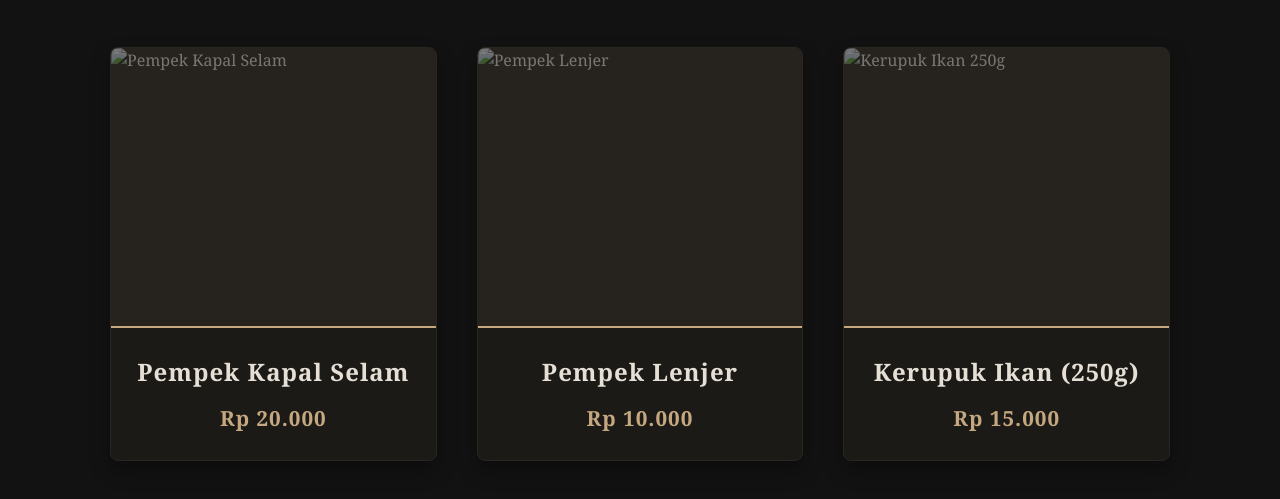
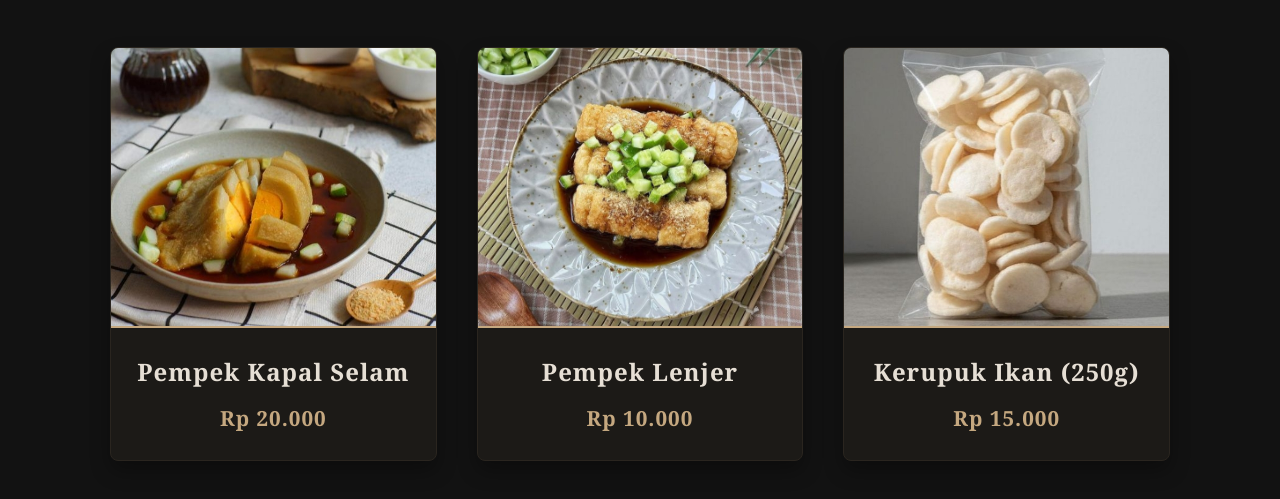
Before and after one commit to pradnya-mithzy/Pempek-Atelier, a plain HTML site: page index.html in a window 1280 px wide. Shown: the part 527-1026 px from the top of the page. Drawn offline with Linux system fonts and the light colour scheme.

Commit message:
Update index.html

```diff
--- a/index.html
+++ b/index.html
@@ -311,7 +311,7 @@
         <div class="menu-grid">
             <div class="menu-item">
                 <div class="menu-image-box">
-                    <img src="IMG_20260522_085139.JPG"alt="Pempek Kapal Selam" onerror="this.style.opacity='0.4';">
+                    <img src="IMG_20260522_085139.JPG.jpeg"alt="Pempek Kapal Selam" onerror="this.style.opacity='0.4';">
                 </div>
                 <div class="menu-details">
                     <h3>Pempek Kapal Selam</h3>
@@ -321,7 +321,7 @@
 
             <div class="menu-item">
                 <div class="menu-image-box">
-                    <img src="IMG_20260522_085129.JPG"alt="Pempek Lenjer" onerror="this.style.opacity='0.4';">
+                    <img src="IMG_20260522_085129.JPG.jpeg"alt="Pempek Lenjer" onerror="this.style.opacity='0.4';">
                 </div>
                 <div class="menu-details">
                     <h3>Pempek Lenjer</h3>
@@ -331,7 +331,7 @@
 
             <div class="menu-item">
                 <div class="menu-image-box">
-                    <img src="IMG_20260522_085201.JPG"alt="Kerupuk Ikan 250g" onerror="this.style.opacity='0.4';">
+                    <img src="IMG_20260522_085201.JPG.jpeg"alt="Kerupuk Ikan 250g" onerror="this.style.opacity='0.4';">
                 </div>
                 <div class="menu-details">
                     <h3>Kerupuk Ikan (250g)</h3>
```
